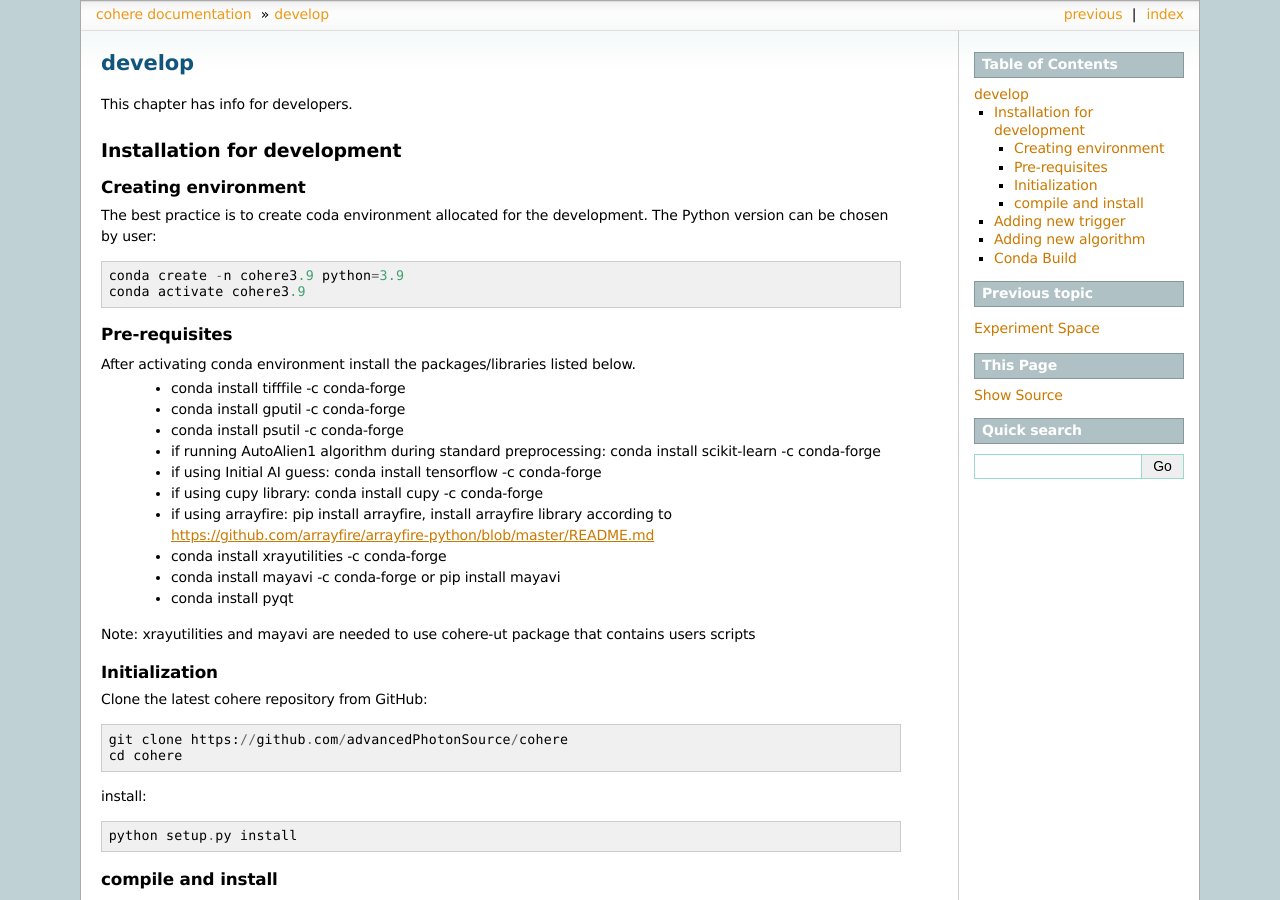
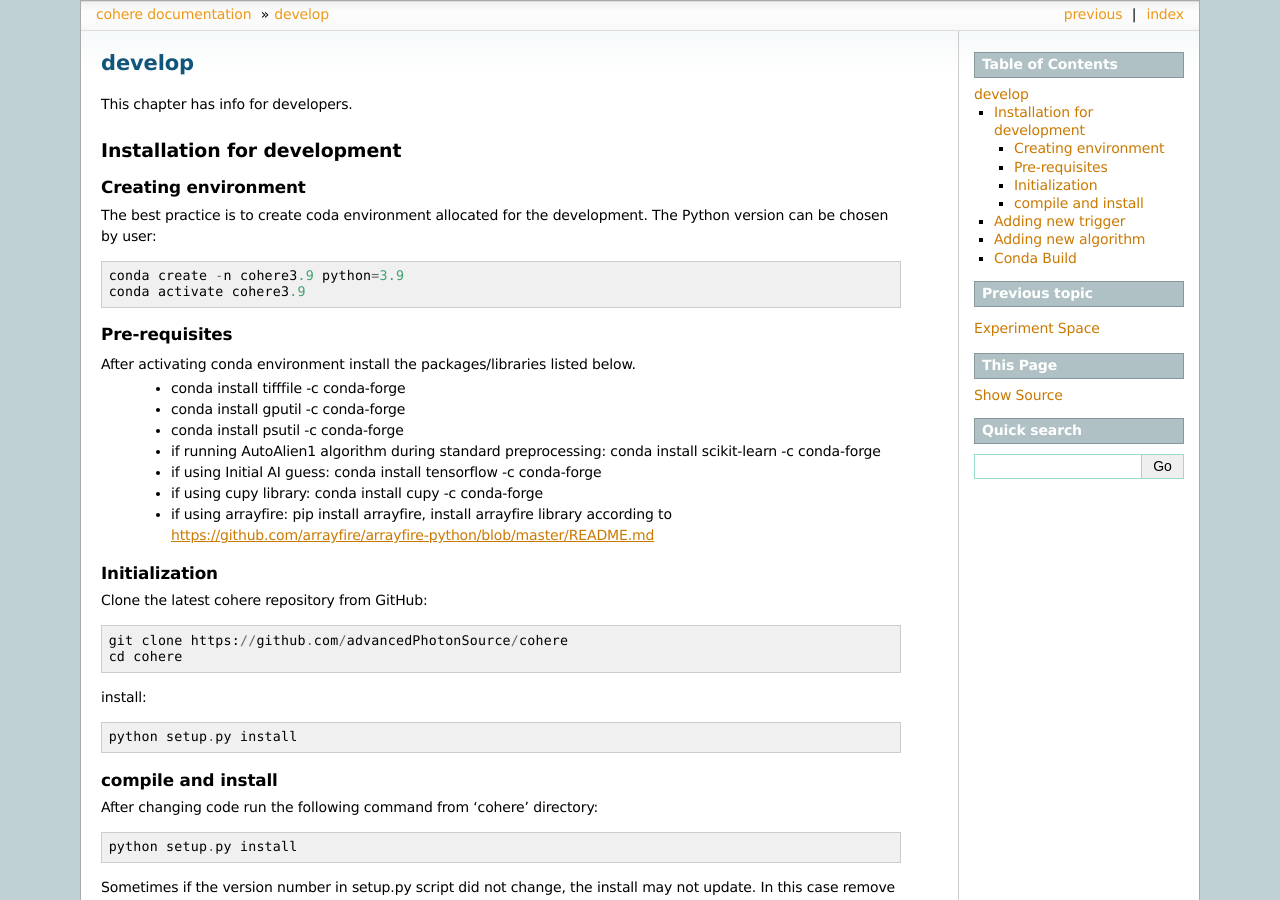
Before and after one commit to AdvancedPhotonSource/cohere, a Sphinx documentation site: the page built from docs/source/for_developers.rst, in a window 1280 px wide and 900 px high. Built offline with Sphinx 7.4.7, drawn with Linux system fonts in a browser that asks for light colours.

Commit message:
modified docs

```diff
--- a/docs/source/for_developers.rst
+++ b/docs/source/for_developers.rst
@@ -24,10 +24,6 @@ After activating conda environment install the packages/libraries listed below.
     - if using Initial AI guess: conda install tensorflow -c conda-forge
     - if using cupy library: conda install cupy -c conda-forge
     - if using arrayfire: pip install arrayfire, install arrayfire library according to https://github.com/arrayfire/arrayfire-python/blob/master/README.md
-    - conda install xrayutilities -c conda-forge
-    - conda install mayavi -c conda-forge or pip install mayavi
-    - conda install pyqt
-Note: xrayutilities and mayavi are needed to use cohere-ut package that contains users scripts
 
 Initialization
 ++++++++++++++
```
